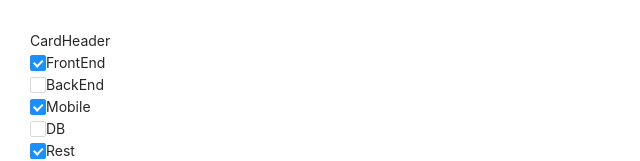
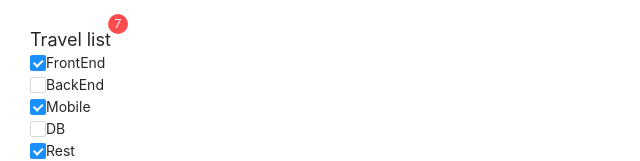
Before and after one commit to sshaporov/mytasks-frontend, a React (Create React App) app: page / in a window 1280 px wide. Shown: the top 161 px of the page, without its empty margins (0-640 px from the left). Built offline with nearby package versions, Linux system fonts and the light colour scheme.

Commit message:
impl Badge component

```diff
--- a/src/components/cardTasks/CardTasks.tsx
+++ b/src/components/cardTasks/CardTasks.tsx
@@ -4,6 +4,7 @@ import {Task} from './task/Task'
 import {DEV_VERSION} from '../../config'
 import {CardHeader} from './cardHeader/CardHeader'
 import {CardFooter} from './cardFooter/CardFooter'
+import { CardProgressBar } from './cardProgressBar/CardProgressBar'
 
 export type CardTasksPropsType = {
   cardName: string
@@ -23,7 +24,8 @@ export const CardTasks: React.FC<CardTasksPropsType> = React.memo((
 
   return (
     <div>
-      <CardHeader/>
+      <CardHeader cardName={'Travel list'} taskCount={tasks.length}/>
+      <CardProgressBar/>
 
       {tasks.map(t =>
         <Task
--- /dev/null
+++ b/src/components/cardTasks/cardHeader/CardHeader.module.css
@@ -0,0 +1,3 @@
+.cardText {
+    font-size: 18px;
+}
--- a/src/components/cardTasks/cardHeader/CardHeader.tsx
+++ b/src/components/cardTasks/cardHeader/CardHeader.tsx
@@ -1,10 +1,25 @@
 import {DEV_VERSION} from '../../../config'
 import React from 'react'
+import { Badge } from 'antd'
+import s from './CardHeader.module.css'
 
-export const CardHeader = React.memo(() => {
+export type CardHeaderPropsType = {
+  cardName: string
+  taskCount: number
+}
+export const CardHeader: React.FC<CardHeaderPropsType> = React.memo((
+  {
+    cardName,
+    taskCount
+  }
+) => {
   DEV_VERSION && console.log('CardFooter')
 
   return (
-   <div>CardHeader</div>
+   <div>
+     <Badge count={taskCount} offset={[7, -7]}>
+       <div className={s.cardText}>{cardName}</div>
+     </Badge>
+   </div>
   )
 })
--- /dev/null
+++ b/src/components/cardTasks/cardProgressBar/CardProgressBar.tsx
@@ -0,0 +1,9 @@
+import React from 'react';
+
+export const CardProgressBar = React.memo(() => {
+  return (
+    <div>
+
+    </div>
+  )
+})
--- a/src/css/badge.css
+++ /dev/null
@@ -1,6 +0,0 @@
-.head-example {
-    height: 30px;
-    display: inline-block;
-    vertical-align: middle;
-    font-size: 20px;
-}
```
